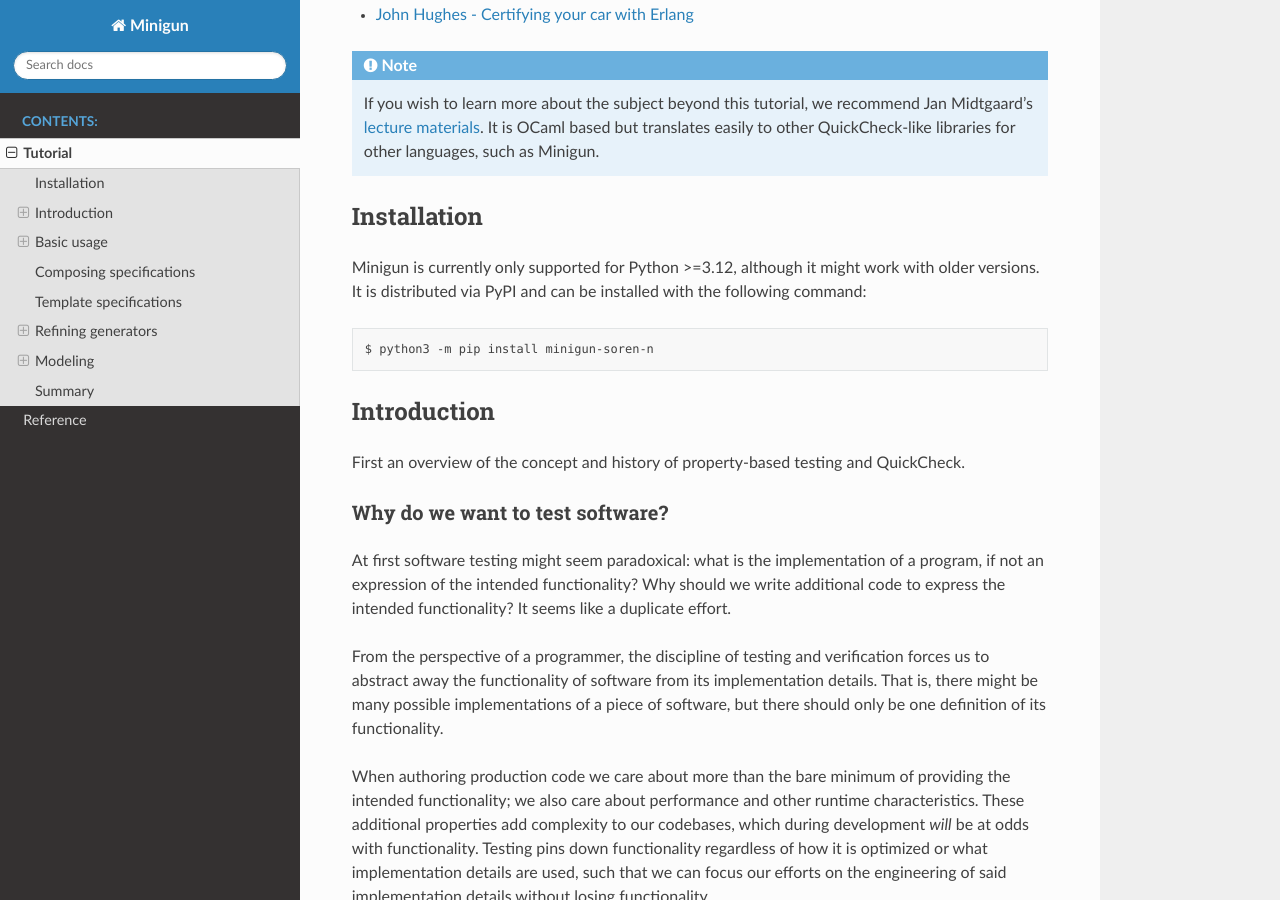
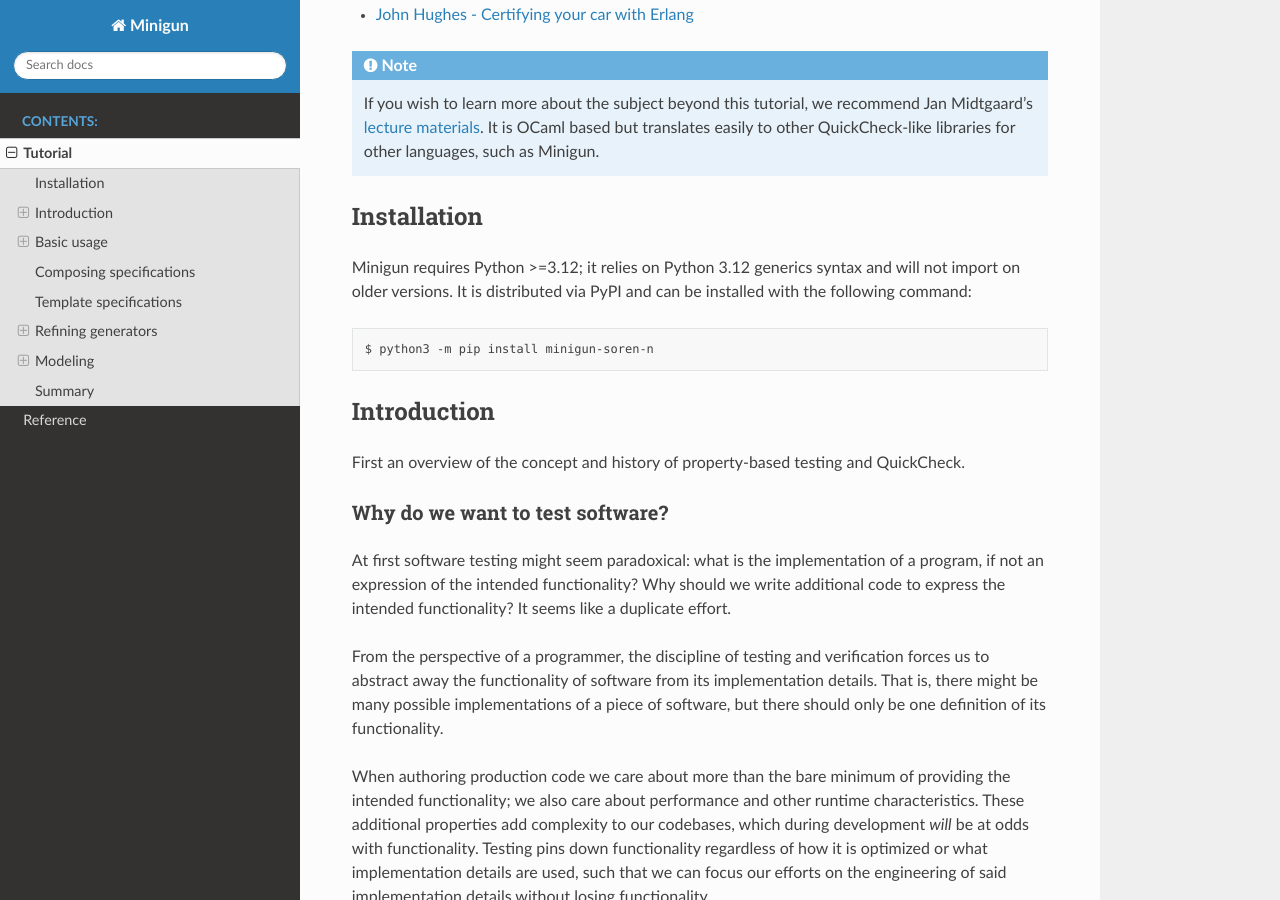
Before and after one commit to soren-n/minigun-py, a Sphinx documentation site: the page built from docs/readthedocs/source/tutorial.rst, in a window 1280 px wide and 900 px high, scrolled down 325 px. Built offline with Sphinx 7.4.7 and the Read the Docs theme 3.1.0, drawn with Linux system fonts in a browser that asks for light colours.

Commit message:
docs: state the Python 3.12 floor as hard and trim the pre-commit header
The tutorial said Minigun might work on older Pythons, but the library
uses PEP 695 generics syntax and will not import below 3.12. The
pre-commit header repeated a manual hook-type install that
default_install_hook_types already handles.

Co-Authored-By: Claude Fable 5.1 <noreply@anthropic.com>
Claude-Session: https://claude.ai/code/session_01YF5bKNBRQWAE6ZQxGvwCFK

```diff
--- a/docs/readthedocs/source/tutorial.rst
+++ b/docs/readthedocs/source/tutorial.rst
@@ -14,7 +14,7 @@ For motivation on why you should use a QuickCheck-like system for testing, we re
 
 Installation
 ------------
-Minigun is currently only supported for Python >=3.12, although it might work with older versions. It is distributed via PyPI and can be installed with the following command:
+Minigun requires Python >=3.12; it relies on Python 3.12 generics syntax and will not import on older versions. It is distributed via PyPI and can be installed with the following command:
 
 .. code-block:: shell
 
```
Also changed, not shown: .pre-commit-config.yaml.
